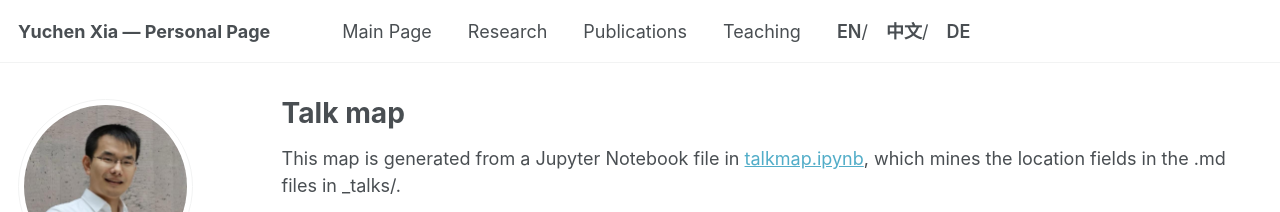
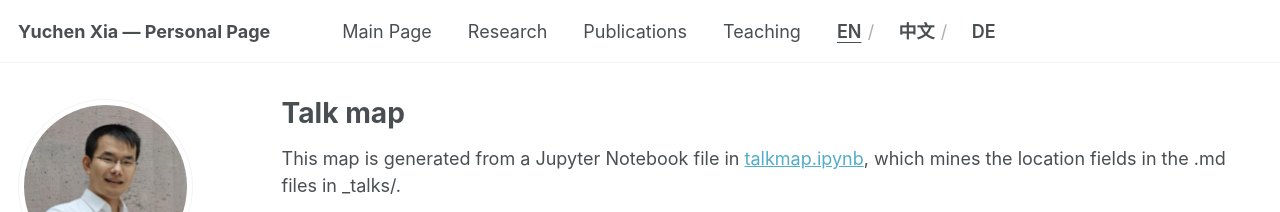
Before and after one commit to YuchenXia/yuchenxia.github.io, a Jekyll site: the page built from _pages/talkmap.html, in a window 1280 px wide. Shown: the top 212 px of the page. Built offline with Jekyll 4.4.1, drawn with Linux system fonts in a browser that asks for light colours; nearby versions of some CDN libraries; some web fonts are replaced; comment, search, counter and statistics services are not loaded.

Commit message:
Add files via upload

```diff
--- a/assets/css/custom.css
+++ b/assets/css/custom.css
@@ -13,6 +13,19 @@
 .language-switch {
     font-weight: 600;
     white-space: nowrap;
+}
+
+.language-switcher {
+    gap: 0.35rem;
+}
+
+.language-switch.is-active {
+    text-decoration: underline;
+    text-underline-offset: 0.2em;
+}
+
+.language-separator {
+    opacity: 0.45;
 }
 
 .masthead__utilities {
```
